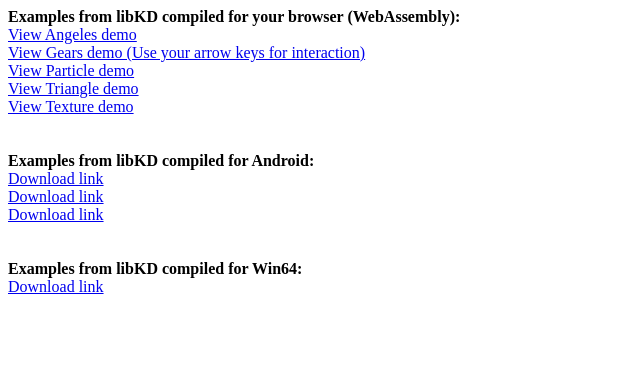
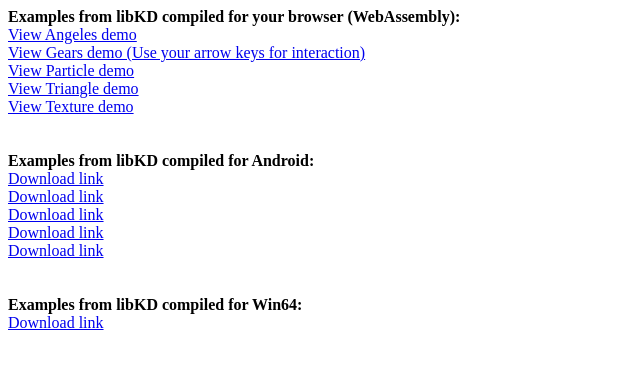
Before and after one commit to h-s-c/h-s-c.github.io, a plain HTML site: page libkd/index.html in a window 1280 px wide. Shown: the whole page, without its empty margins (0-640 px from the left). Drawn offline with Linux system fonts and the light colour scheme.

Commit message:
Add missing Android examples.

```diff
--- a/libkd/index.html
+++ b/libkd/index.html
@@ -7,11 +7,11 @@
 <br>
 <br>
 <b>Examples from libKD compiled for Android:</b><br>
-<a href="libkd-example_angeles.apk" download>Download link</a><br>
-<a href="libkd-example_gears.apk" download>Download link</a><br>
-<!--<a href="libkd-example_glbook_particle.apk" download>Download link</a><br>-->
-<a href="libkd-example_glbook_triangle.apk" download>Download link</a><br>
-<!--<a href="libkd-example_nehe_texture.apk" download>Download link</a><br>-->
+<a href="example_angeles.apk" download>Download link</a><br>
+<a href="example_gears.apk" download>Download link</a><br>
+<a href="example_glbook_particle.apk" download>Download link</a><br>
+<a href="example_glbook_triangle.apk" download>Download link</a><br>
+<a href="example_nehe_texture.apk" download>Download link</a><br>
 <br>
 <br>
 <b>Examples from libKD compiled for Win64:</b><br>
```
Also changed, not shown: 5 other files.
